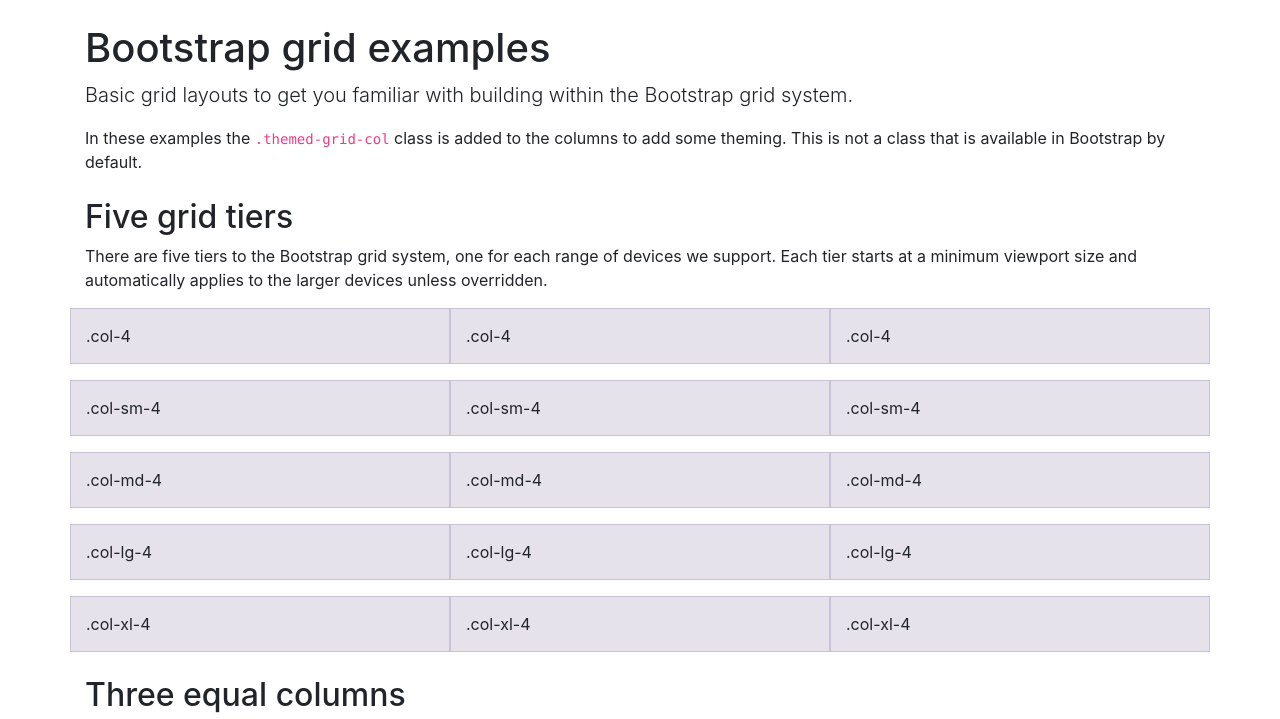
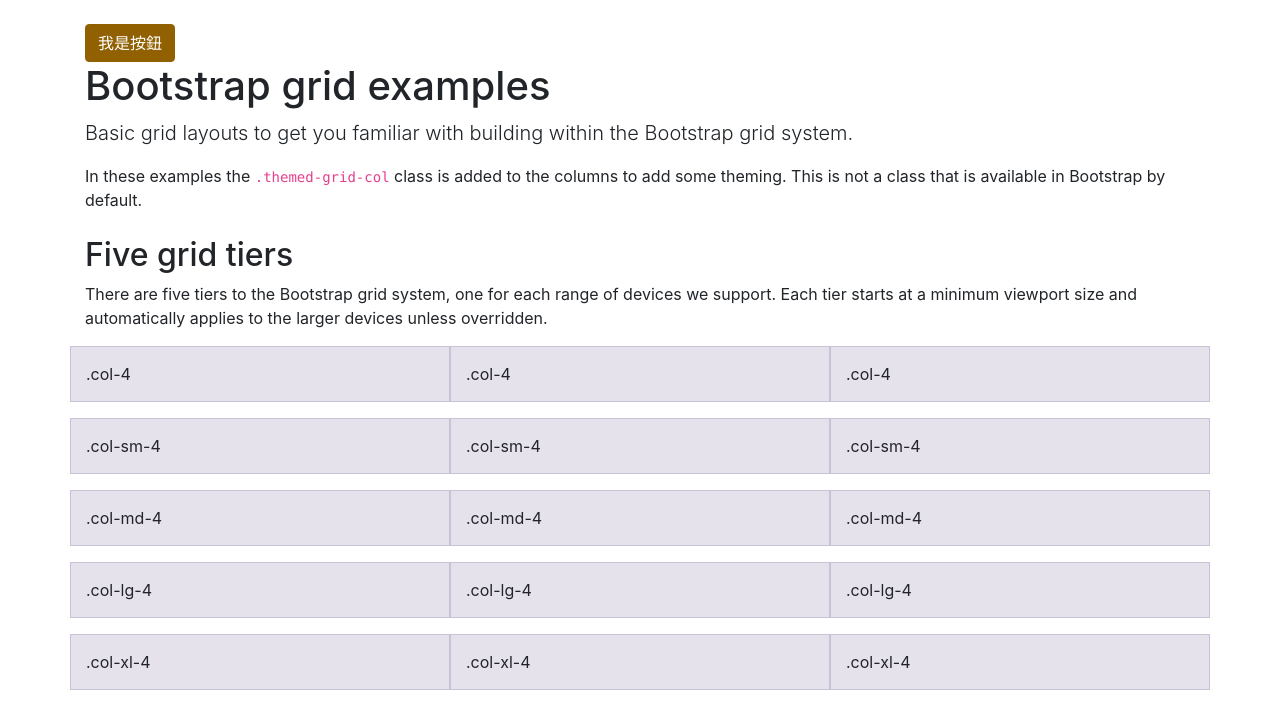
Before and after one commit to TomatoGuy0502/HexSchoolWeek6, a plain HTML site: page index.html in a window 1280 px wide. Shown: the top 719 px of the page. Drawn offline with Linux system fonts and the light colour scheme.

Commit message:
Add button

```diff
--- a/index.html
+++ b/index.html
@@ -9,6 +9,7 @@
 </head>
 <body>
   <div class="container py-4">
+    <button class="btn btn-primary">我是按鈕</button>
     <h1>Bootstrap grid examples</h1>
     <p class="lead">Basic grid layouts to get you familiar with building within the Bootstrap grid system.</p>
     <p>In these examples the <code>.themed-grid-col</code> class is added to the columns to add some theming. This is not a class that is available in Bootstrap by default.</p>
```
